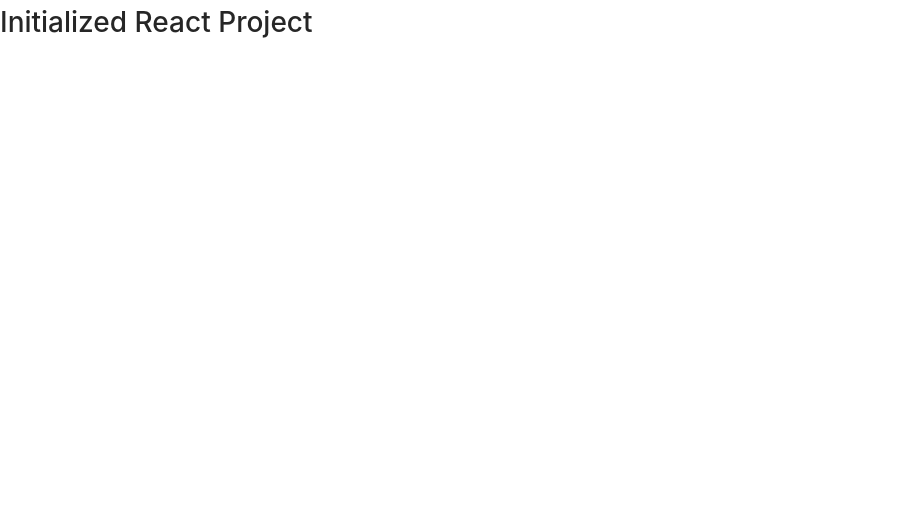
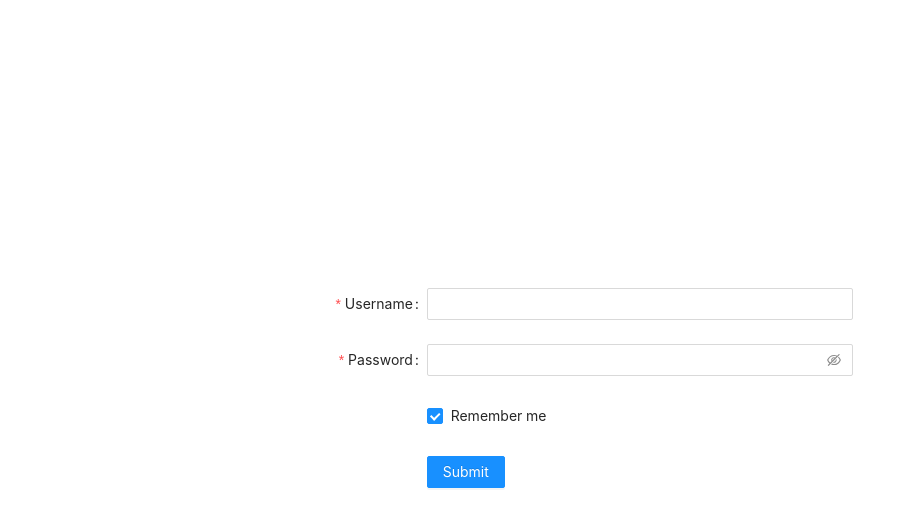
Before and after one commit to aman007shrestha/vas, a React (Create React App) app: page / in a window 1280 px wide. Shown: the top 526 px of the page, without its empty margins (0-914 px from the left). Built offline with nearby package versions, Linux system fonts and the light colour scheme.

Commit message:
Add login Form FrontEnd

```diff
--- a/src/App.tsx
+++ b/src/App.tsx
@@ -1,9 +1,9 @@
 import './App.css';
-
+import { Login } from './pages/Login';
 const App = () => {
   return (
     <>
-      <h1>Initialized React Project</h1>
+      <Login />
     </>
   );
 };
--- /dev/null
+++ b/src/components/LoginForm.tsx
@@ -0,0 +1,71 @@
+import React, { useState } from 'react';
+import { Button, Checkbox, Form, Input } from 'antd';
+
+interface Info {
+  username: string;
+  password: string;
+  remember: boolean;
+}
+
+const initialCredential = {
+  username: '',
+  password: '',
+  remember: true,
+};
+
+export const LoginForm: React.FC = () => {
+  const [credential, setCredential] = useState<Info>(initialCredential);
+
+  const onFinish = (values: any) => {
+    setCredential(values);
+    alert(`${credential.username}, ${credential.password}`);
+    // Api call to auth
+    setCredential(initialCredential);
+  };
+
+  const onFinishFailed = (errorInfo: any) => {
+    alert('Input credentials');
+  };
+
+  return (
+    <Form
+      name='basic'
+      labelCol={{ span: 8 }}
+      wrapperCol={{ span: 8 }}
+      initialValues={credential}
+      onFinish={onFinish}
+      onFinishFailed={onFinishFailed}
+      autoComplete='off'
+    >
+      <Form.Item
+        label='Username'
+        name='username'
+        rules={[{ required: true, message: 'Please input your username!' }]}
+      >
+        <Input />
+      </Form.Item>
+
+      <Form.Item
+        label='Password'
+        name='password'
+        rules={[{ required: true, message: 'Please input your password!' }]}
+      >
+        <Input.Password />
+      </Form.Item>
+
+      <Form.Item
+        name='remember'
+        valuePropName='checked'
+        wrapperCol={{ offset: 8, span: 8 }}
+      >
+        <Checkbox>Remember me</Checkbox>
+      </Form.Item>
+
+      <Form.Item wrapperCol={{ offset: 8, span: 8 }}>
+        <Button type='primary' htmlType='submit'>
+          Submit
+        </Button>
+      </Form.Item>
+    </Form>
+  );
+};
--- /dev/null
+++ b/src/pages/Login.tsx
@@ -0,0 +1,9 @@
+import { LoginForm } from '../components/LoginForm';
+
+export const Login = () => {
+  return (
+    <div className='form__login'>
+      <LoginForm />
+    </div>
+  );
+};
```
